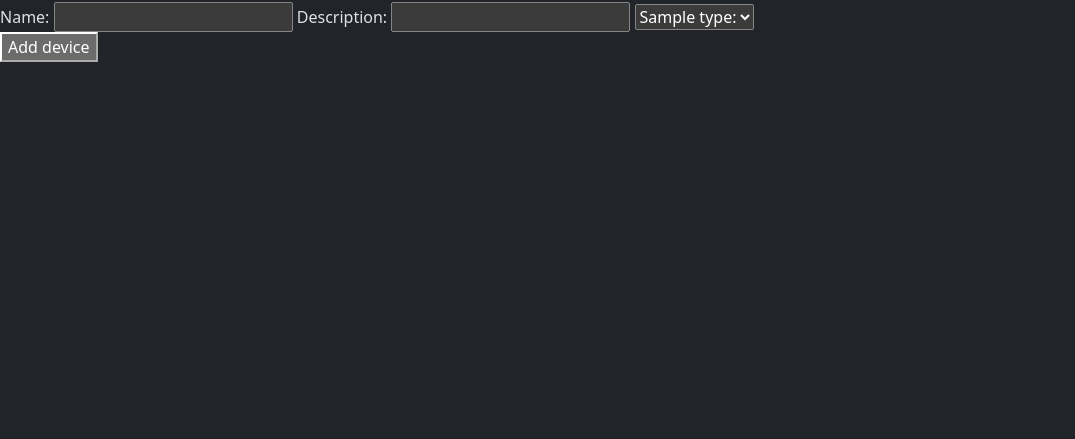
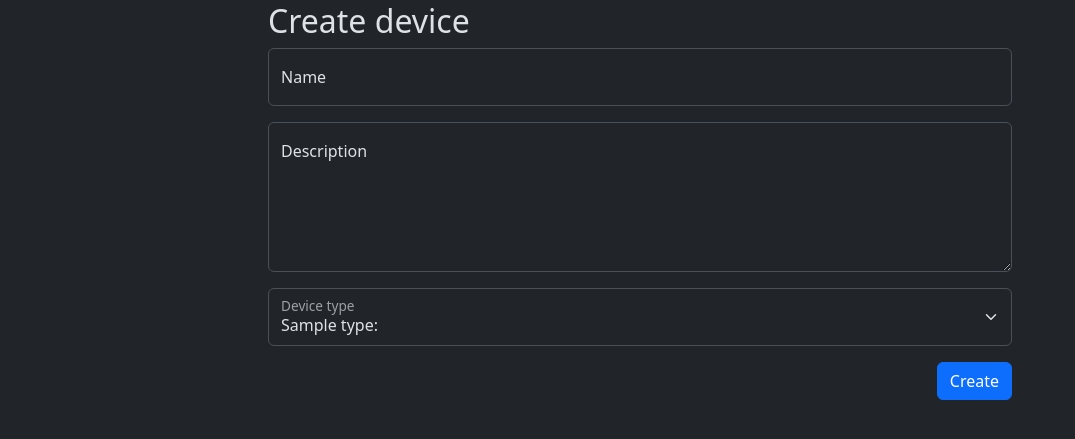
Before and after one commit to IamBahno/IIS-Project, a Flask app: template app/templates/device_create.html in a window 1280 px wide. Shown: the part 54-493 px from the top of the page, without its empty margins (0-1075 px from the left). Run offline with Flask 3, Linux system fonts and the light colour scheme; tables that the repository leaves empty hold one stand-in row (values such as "Sample post"); the template is opened without the code that fills it: values that come from a table or form of the project are taken from there, most other values are stand-ins (such as "Sample title", 1, 10 or a date in 2020).

Commit message:
Rework device create form

```diff
--- a/app/templates/device_create.html
+++ b/app/templates/device_create.html
@@ -1,12 +1,18 @@
 {% extends "layout.html" %}
 {% block content %}
-    <form method="POST">
-        <label for="device-name">Name:</label>
-        <input type="text" name="device-name" id="device-name">
-        <label for="device-description">Description:</label>
-        <input type="text" name="device-description" id="device-description">
-
-        <select id="device-type" name="device-type">
+<form method="POST" class="container-sm" style="max-width:768px">
+    <h2>Create device</h2>
+    <input type="hidden" name="system_id" value="{{ system_id }}">
+    <div class="form-floating mb-3">
+        <input type="text" class="form-control" id="device-name" placeholder="" name="device-name">
+        <label for="device-name">Name</label>
+    </div>
+    <div class="form-floating mb-3">
+        <textarea type="text" class="form-control" id="device-description" placeholder="" name="device-description" style="min-height:150px"></textarea>
+        <label for="device-description">Description</label>
+    </div>
+    <div class="form-floating mb-3">
+        <select class="form-select" id="device-type" name="device-type">
             {% for device_type in device_types %}
                 <option value={{device_type.id}}>
                     {{device_type.name}}:
@@ -17,8 +23,10 @@
                 </option>
             {% endfor %}
         </select>
-        <br>
-        <input type="hidden" name="system_id" value="{{ system_id }}">
-        <button type="submit" name="create-device">Add device</button>
-    </form>
+        <label for="device-type">Device type</label>
+    </div>
+    <div class="d-grid gap-2 d-md-flex justify-content-md-end">
+        <button type="submit" name="create-device" class="btn btn-primary">Create</button>
+    </div>
+</form>
 {% endblock content %}
```
